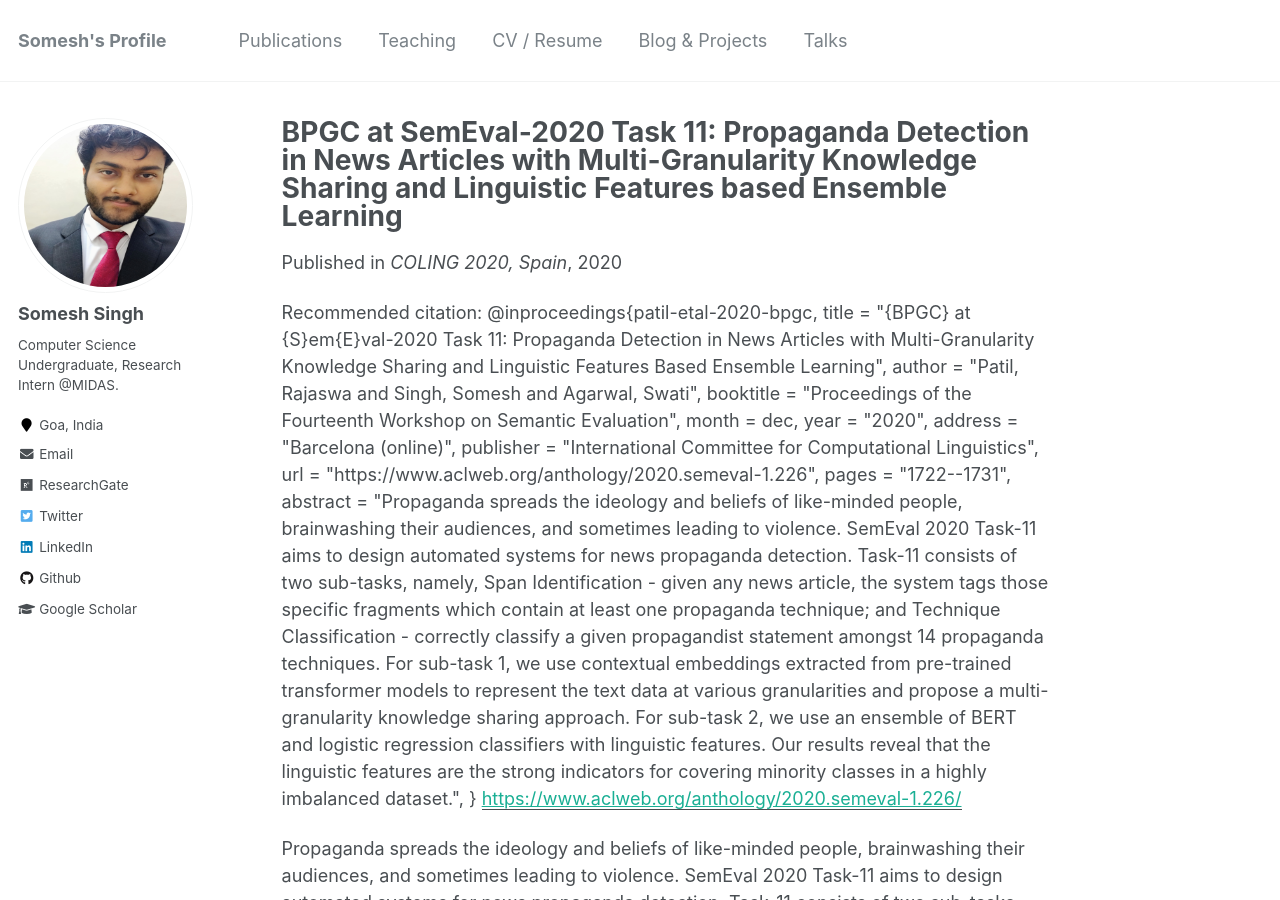
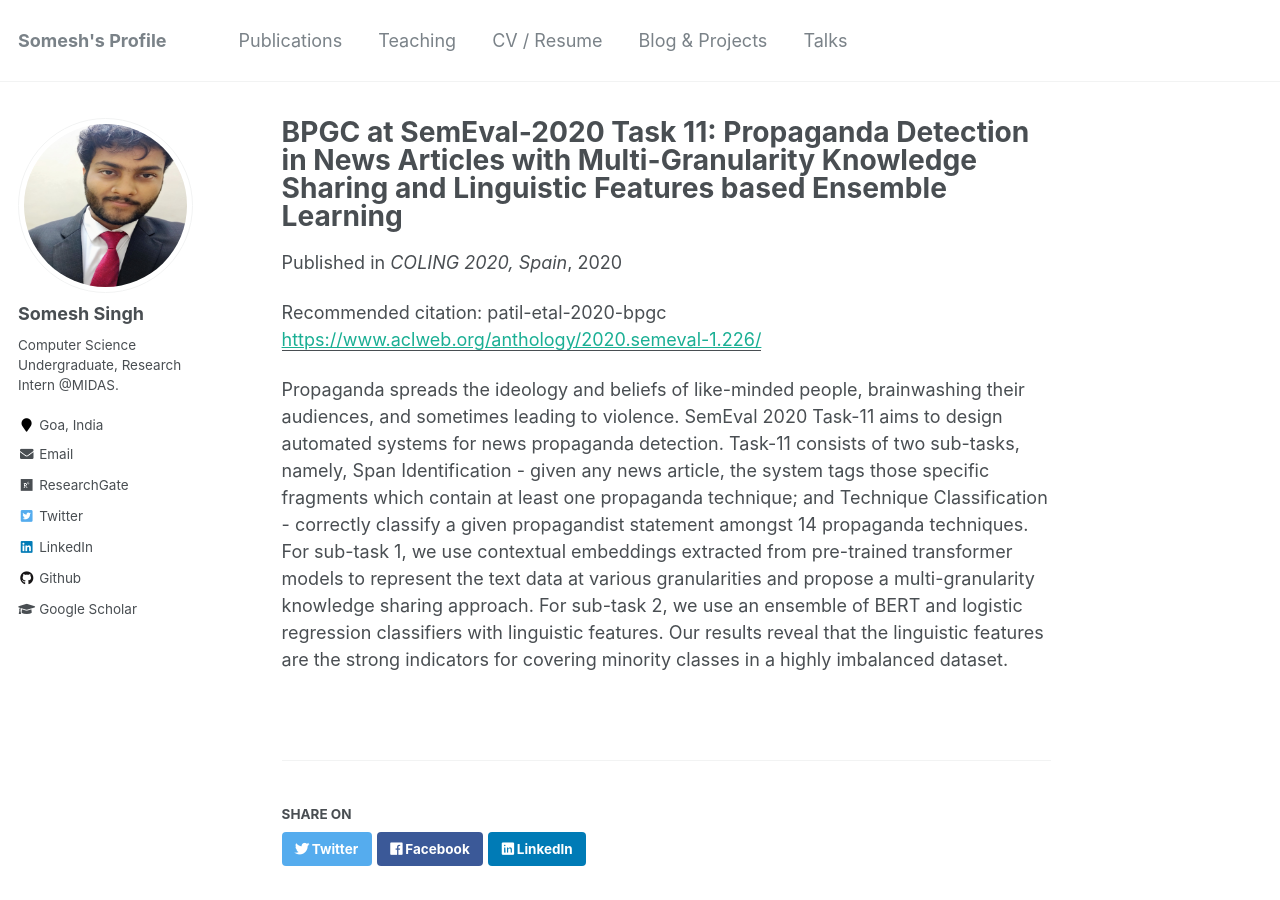
Before and after one commit to someshsingh22/someshsingh22.github.io, a Jekyll site: the page built from _publications/2020-05-31-bpgc-at-semeval-2020.md, in a window 1280 px wide and 900 px high. Built offline with Jekyll 4.4.1, drawn with Linux system fonts in a browser that asks for light colours.

Commit message:
Update 2020-05-31-bpgc-at-semeval-2020.md

```diff
--- a/_publications/2020-05-31-bpgc-at-semeval-2020.md
+++ b/_publications/2020-05-31-bpgc-at-semeval-2020.md
@@ -6,20 +6,7 @@
 date: 2020-05-31
 venue: 'COLING 2020, Spain'
 paperurl: 'https://www.aclweb.org/anthology/2020.semeval-1.226/'
-citation: '@inproceedings{patil-etal-2020-bpgc,
-    title = "{BPGC} at {S}em{E}val-2020 Task 11: Propaganda Detection in News Articles with Multi-Granularity Knowledge Sharing and Linguistic Features Based Ensemble Learning",
-    author = "Patil, Rajaswa  and
-      Singh, Somesh  and
-      Agarwal, Swati",
-    booktitle = "Proceedings of the Fourteenth Workshop on Semantic Evaluation",
-    month = dec,
-    year = "2020",
-    address = "Barcelona (online)",
-    publisher = "International Committee for Computational Linguistics",
-    url = "https://www.aclweb.org/anthology/2020.semeval-1.226",
-    pages = "1722--1731",
-    abstract = "Propaganda spreads the ideology and beliefs of like-minded people, brainwashing their audiences, and sometimes leading to violence. SemEval 2020 Task-11 aims to design automated systems for news propaganda detection. Task-11 consists of two sub-tasks, namely, Span Identification - given any news article, the system tags those specific fragments which contain at least one propaganda technique; and Technique Classification - correctly classify a given propagandist statement amongst 14 propaganda techniques. For sub-task 1, we use contextual embeddings extracted from pre-trained transformer models to represent the text data at various granularities and propose a multi-granularity knowledge sharing approach. For sub-task 2, we use an ensemble of BERT and logistic regression classifiers with linguistic features. Our results reveal that the linguistic features are the strong indicators for covering minority classes in a highly imbalanced dataset.",
-}'
+citation: 'patil-etal-2020-bpgc'
 
 ---
 
```
